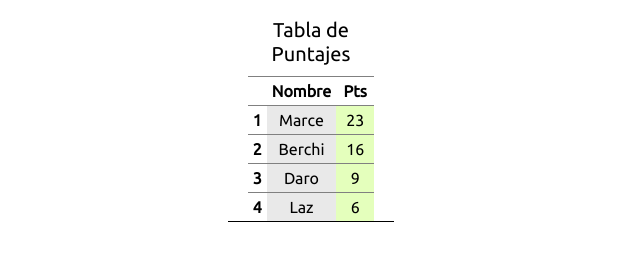
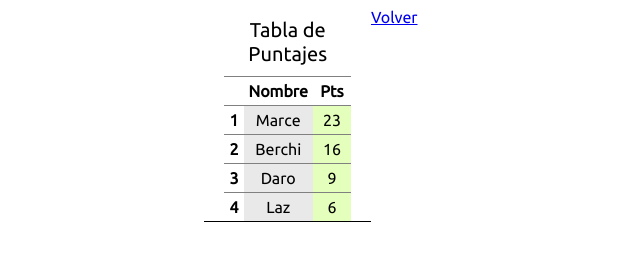
Before and after one commit to IvanBercholc/Prode-Marce, a plain HTML site: page tabla.html in a window 1280 px wide. Shown: the whole page, without its empty margins (329-969 px from the left). Drawn offline with Linux system fonts and the light colour scheme.

Commit message:
Prode Marce

```diff
--- a/tabla.html
+++ b/tabla.html
@@ -93,6 +93,6 @@
     </div>
     <br>
     <br>
-    <a href="tabla.html"
+    <div><a href="index.html">Volver</a></div>
   </body>
 </html>
```
Also changed, not shown: index.html (+1 -1 lines).
